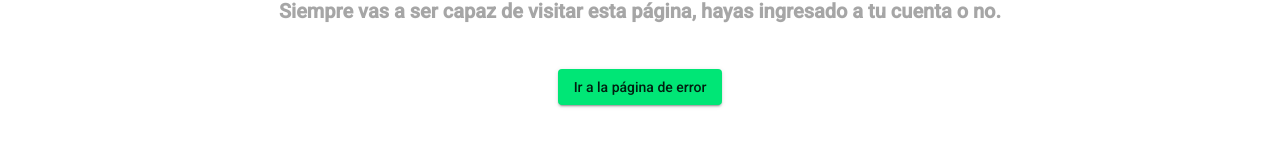
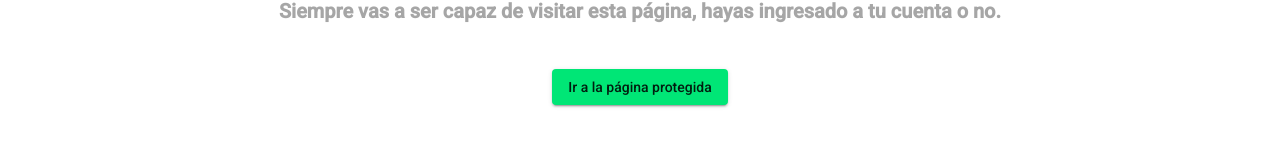
Before and after one commit to MAPAW-UNLP/comedor-ui, an Angular app: page / in a window 1280 px wide. Shown: the part 175-322 px from the top of the page. Built offline with nearby package versions, Linux system fonts and the light colour scheme; what @auth0/angular-jwt would draw is missing.

Commit message:
Add protected page to test the authentication restrictions.

```diff
--- /dev/null
+++ b/src/app/pages/protected-page/components/protected-page/protected-page.component.html
@@ -0,0 +1,12 @@
+<h2 class="page_title">Esta página es protegida</h2>
+
+<p class="paragraph">Solo vas a ser capaz de visitar esta página cuando hayas ingresado a tu cuenta.</p>
+
+<button
+	mat-raised-button
+	color="accent"
+	class="navigation_button"
+	routerLink="/"
+>
+	Ir a la página pública
+</button>
--- /dev/null
+++ b/src/app/pages/protected-page/components/protected-page/protected-page.component.scss
@@ -0,0 +1,25 @@
+:host {
+	flex: 1 0 auto;
+	display: flex;
+	flex-flow: column nowrap;
+	align-items: center;
+	position: relative;
+	padding: 2.5rem;
+}
+
+.page_title {
+	font-size: 48px;
+	color: hsla( 0, 0%, 0%, 0.75 );
+	margin-bottom: 2.5rem;
+}
+
+.paragraph {
+	margin-bottom: 0.5rem;
+	color: hsl( 0, 0%, 0%, 0.35 );
+	font-size: 20px;
+	font-weight: 700;
+}
+
+.navigation_button {
+	margin-top: 2.5rem;
+}
--- a/src/app/pages/public-page/components/public-page/public-page.component.html
+++ b/src/app/pages/public-page/components/public-page/public-page.component.html
@@ -6,7 +6,7 @@
 	mat-raised-button
 	color="accent"
 	class="navigation_button"
-	routerLink="/404"
+	routerLink="/protected-page"
 >
-	Ir a la página de error
+	Ir a la página protegida
 </button>
--- a/src/app/pages/root/root-routing.module.ts
+++ b/src/app/pages/root/root-routing.module.ts
@@ -1,7 +1,10 @@
 import { NgModule } from '@angular/core';
 import { RouterModule, Routes } from '@angular/router';
+import { AuthGuard } from 'src/app/auth/guards/auth/auth.guard';
 import { NotFoundPageComponent } from '../not-found-page/components/not-found-page/not-found-page.component';
 import { NotFoundPageModule } from '../not-found-page/not-found-page.module';
+import { ProtectedPageComponent } from '../protected-page/components/protected-page/protected-page.component';
+import { ProtectedPageModule } from '../protected-page/protected-page.module';
 import { PublicPageComponent } from '../public-page/components/public-page/public-page.component';
 import { PublicPageModule } from '../public-page/public-page.module';
 
@@ -10,6 +13,13 @@ const routes: Routes = [
 		path: '',
 		pathMatch: 'full',
 		component: PublicPageComponent,
+	},
+	{
+		path: 'protected-page',
+		component: ProtectedPageComponent,
+		canActivate: [
+			AuthGuard,
+		],
 	},
 	{
 		path: '404',
@@ -27,8 +37,9 @@ const routes: Routes = [
 @NgModule({
 	imports: [
 		RouterModule.forRoot( routes ),
+		PublicPageModule,
+		ProtectedPageModule,
 		NotFoundPageModule,
-		PublicPageModule,
 	],
 	exports: [
 		RouterModule,
```
Also changed, not shown: src/app/pages/protected-page/components/protected-page/protected-page.component.ts (added, +13 -0 lines), src/app/pages/protected-page/protected-page.module.ts (added, +23 -0 lines), 1 other file (tests, documents, lock files or other folders).
